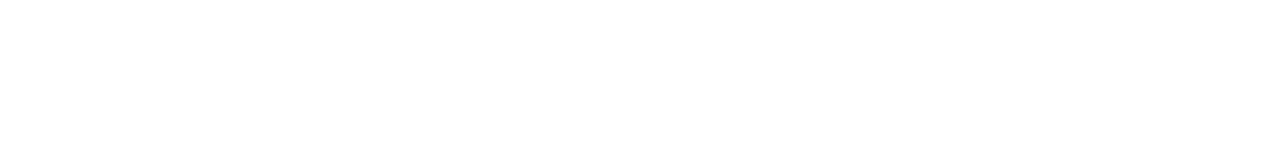
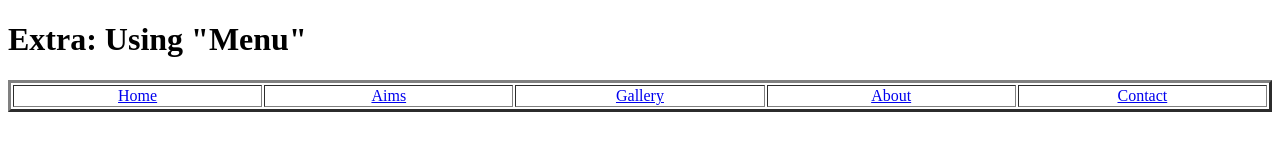
Before and after one commit to m7rongma/assignment-02, a plain HTML site: page index.html in a window 1280 px wide. Drawn offline with Linux system fonts and the light colour scheme.

Commit message:
Added Menu

```diff
--- a/index.html
+++ b/index.html
@@ -1,3 +1,4 @@
+
 <!DOCTYPE html>
 <html lang="en">
 <head>
@@ -7,6 +8,18 @@
     <title>Learning HTML5</title>
 </head>
 <body>
+    <h1>Extra: Using "Menu"</h1>
+    <table width="100%" border="3">
+        <nav>
+            <tr>
+                <td width="20%" style="text-align: center;"><a href="#">Home</a></td>
+                <td width="20%" style="text-align: center;"><a href="#">Aims</a></td>
+                <td width="20%" style="text-align: center;"><a href="#">Gallery</a></td>
+                <td width="20%" style="text-align: center;"><a href="#">About</a></td>
+                <td width="20%" style="text-align: center;"><a href="#">Contact</a></td>
+            </tr>
+        </nav>
+    </table>
 
 </body>
 </html>
```
